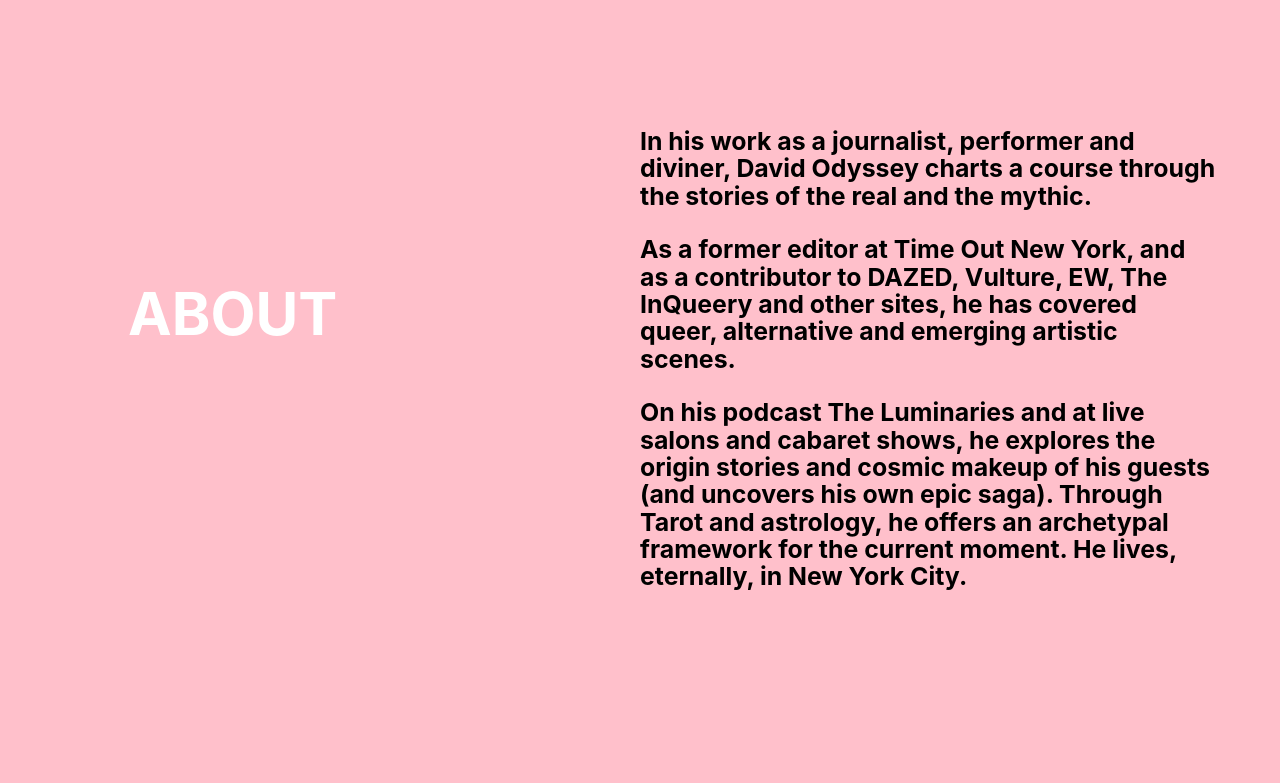
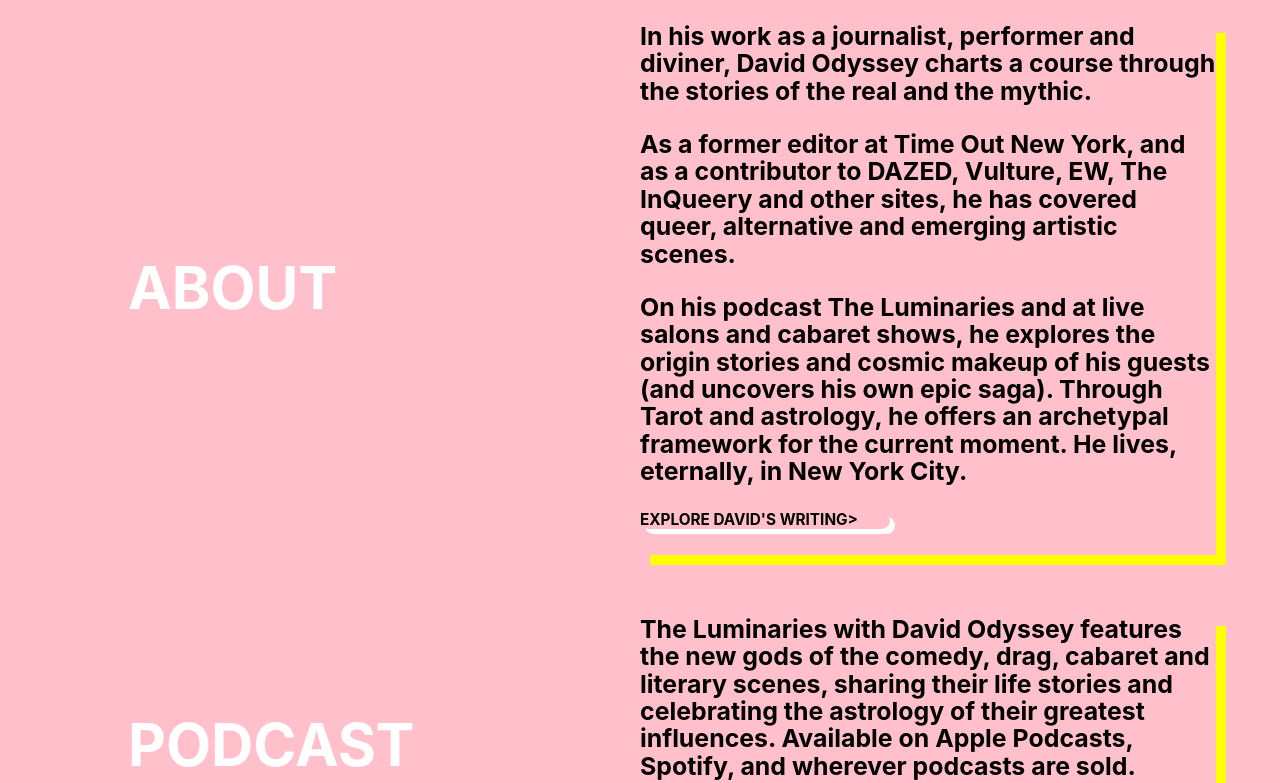
Before and after one commit to Jacob-Fromm/david-odyssey-burger, a Gatsby site: page / in a window 1280 px wide. Shown: the part 880-1663 px from the top of the page. Built offline with nearby package versions, Linux system fonts and the light colour scheme; Gatsby itself is replaced by a stand-in of ours.

Commit message:
everything seems to be working

```diff
--- a/src/components/About.jsx
+++ b/src/components/About.jsx
@@ -19,16 +19,21 @@
                 <h3>As a former editor at Time Out New York, and as a contributor to DAZED, Vulture, EW, The InQueery and other sites, he has covered queer, alternative and emerging artistic scenes.</h3>
 
                 <h3>On his podcast The Luminaries and at live salons and cabaret shows, he explores the origin stories and cosmic makeup of his guests (and uncovers his own epic saga). Through Tarot and astrology, he offers an archetypal framework for the current moment. He lives, eternally, in New York City. </h3>
+            <Link to="/podcast" style={linkStyles}>
+              <h5 id="long-nav" className="inner-nav">EXPLORE DAVID'S WRITING{'>'} </h5>
+            </Link>
             </div>
         </section>
         <section className="about" id="about-podcast">
             <div className="about-title">
+              <Link className="about-title" to="/podcast" style={{textDecoration: 'none'}}>
                 <h1>PODCAST</h1>
+            </Link>
             </div>
             <div className="about-main">
                 <h3>The Luminaries with David Odyssey features the new gods of the comedy, drag, cabaret and literary scenes, sharing their life stories and celebrating the astrology of their greatest influences. Available on Apple Podcasts, Spotify, and wherever podcasts are sold. </h3>
                 <Link to="/podcast" style={linkStyles}>
-              <h5 className="inner-nav">LEARN MORE {'>'} </h5>
+              <h5 className="inner-nav">LEARN MORE{'>'} </h5>
                 </Link>
             </div>
         </section>
@@ -39,7 +44,7 @@
             <div className="about-main">
                 <h3>David Odyssey offers archetypal, intuitive readings through astrology and the Tarot. All readings are new-user friendly, and conducted over Zoom. Options, rates and reading packages abound; sliding scale is available. Contact adavidodyssey@gmail.com for more information.  </h3>
             <Link to="/podcast" style={linkStyles}>
-              <h5 className="inner-nav">LEARN MORE {'>'} </h5>
+              <h5 className="inner-nav">BOOK A READING {'>'} </h5>
             </Link>
             </div>
         </section>
--- a/src/components/layout.css
+++ b/src/components/layout.css
@@ -155,23 +155,6 @@
   justify-content: space-between;
 }
 
-.about-main {
-  color: black;
-  /* background-color: white; */
-  width: 45vw;
-  min-width: 250px;
-  margin: 10vw 5vw 3vw 10vw;
-  /* padding: 10px 10px 10px 10px;  */
-}
-
-.about-main h3:hover {
-  color: white;
-  transition: .65s;
-}
-
-.about-main h3 {
-   -webkit-transition: .65s;
-}
 
 
 .about-title{
@@ -181,13 +164,55 @@
   width: 300px;
 }
 
+
+
 .about {
   display: flex;
   flex-direction: row;
   flex-wrap: wrap;
   justify-content: space-between;
+  margin-top: 10px;
+   -webkit-transition: .65s;
 }
 
+.about:hover h1 {
+  color: yellow;
+  transition: .65s
+}
+
+.about h1 {
+   -webkit-transition: .65s;
+}
+
+.about:hover .about-main {
+  box-shadow: 10px 10px white;
+  transition: .65s
+}
+
+.about-main {
+  color: black;
+  /* background-color: white; */
+  width: 45vw;
+  min-width: 250px;
+  margin: 1vw 5vw 3vw 10vw;
+  box-shadow: 10px 10px yellow;
+  /* padding: 10px 10px 10px 10px;  */
+   -webkit-transition: .65s;
+}
+
+.about-main:hover {
+
+}
+
+.about-main h3:hover {
+  color: white;
+  transition: .65s;
+
+}
+
+.about-main h3 {
+   -webkit-transition: .65s;
+}
 
 .hero {
   display: flex;
@@ -202,12 +227,19 @@
 }
 
 .hero-text {
+  height: 300px;
   margin-right: 40px;
   position: relative;
-  top: 50%;
+  top: 65%;
   text-align: right;
   color: white;
    -webkit-transition: .65s;
+}
+
+@media (min-width: 450px){
+  .hero-text {
+    top: 50%;
+  }
 }
 
 .hero-text:hover {
@@ -293,6 +325,7 @@
   left: -200px;
 }
 header .menu {
+  /* display: none; */
   background: pink;
   overflow: hidden;
   width: 100%;
@@ -305,6 +338,7 @@
   transition: .65s;
 }
 header .menu-active {
+  /* display: block; */
   height: 100%;
   height: 100vh;
   z-index: 1000;
@@ -340,7 +374,8 @@
 }
 
 .inner-nav {
-  width: 10vw;
+  min-width: 130px;
+  width: 15vw;
   border-radius: 10em;
   box-shadow: 5px 5px white;
     -webkit-transition: .65s;
@@ -349,6 +384,11 @@
 .inner-nav:hover {
   transform: scale(1.05);
   transition: .65s
+}
+
+#long-nav {
+  min-width: 250px;
+  width: 15vw;
 }
 
 .link-btn {
```
